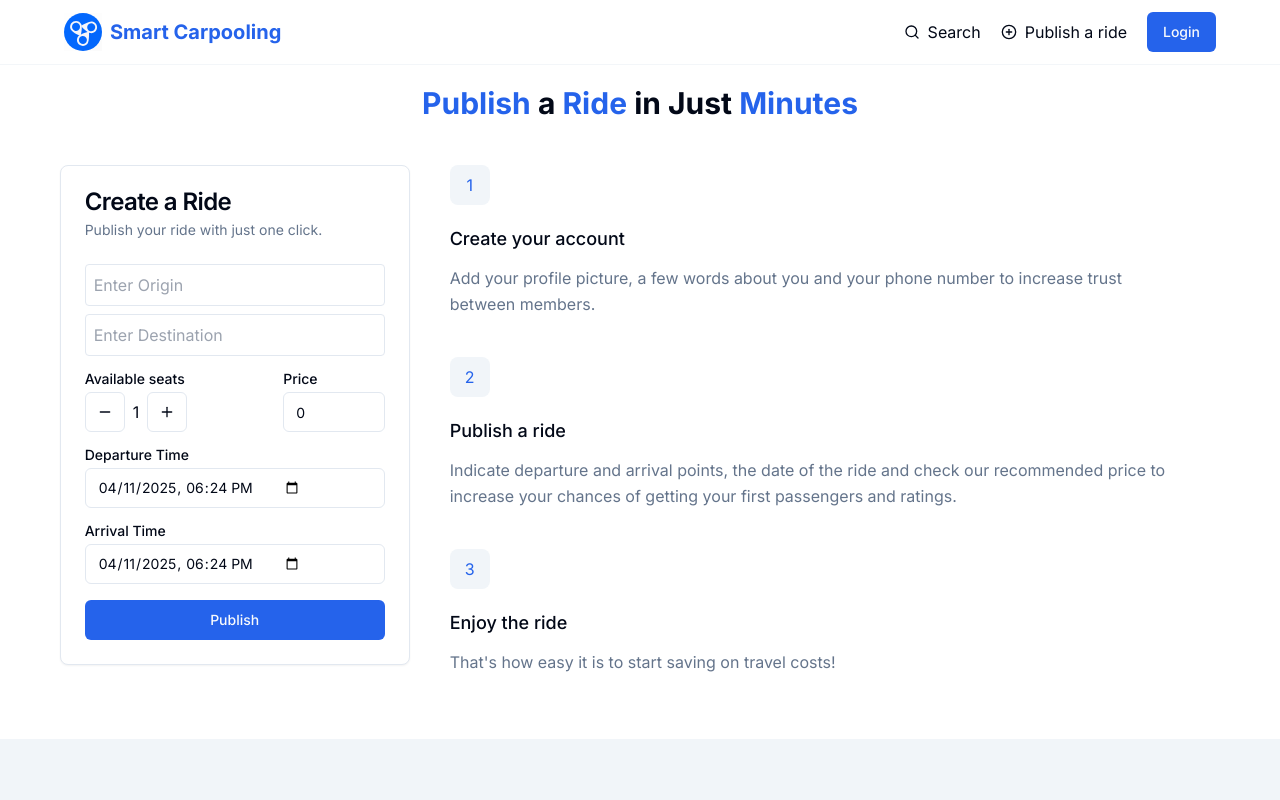
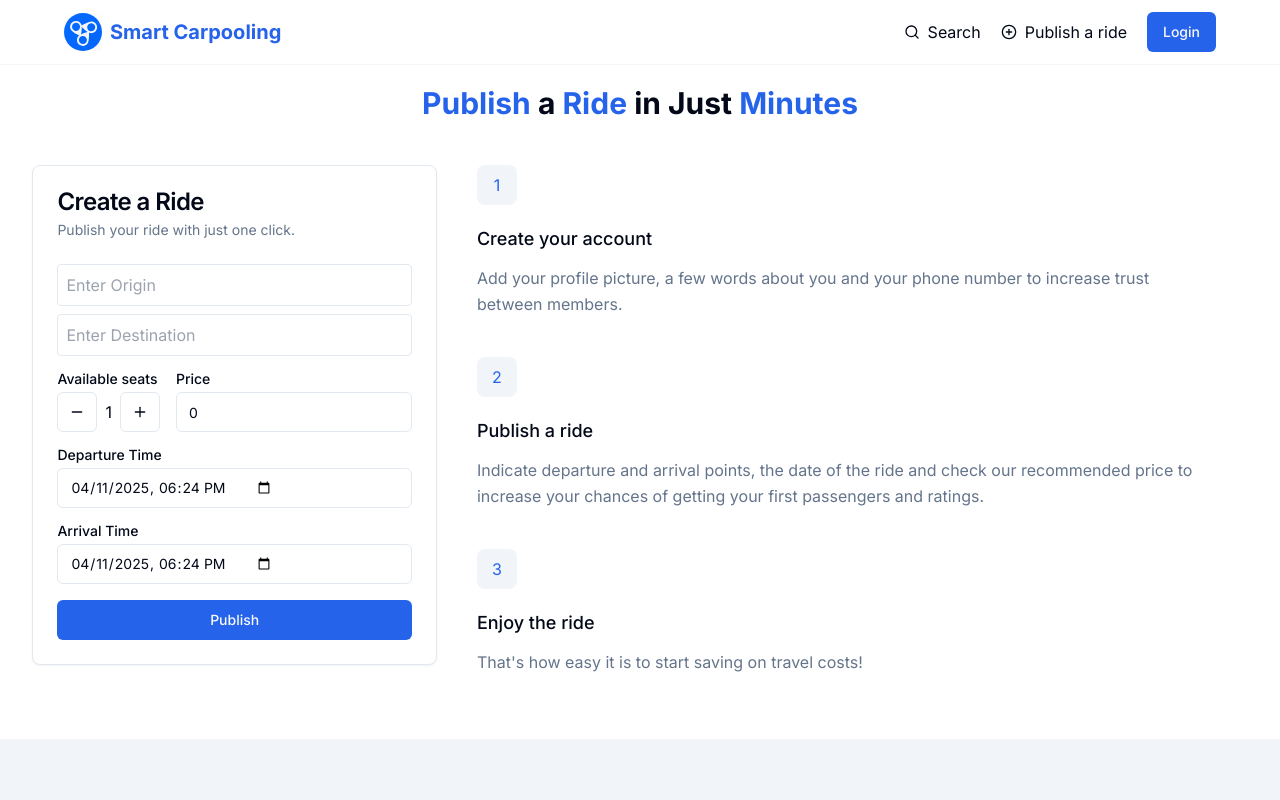
Before and after one commit to biradar-vilohith-patil/smart-Carpooling, a React (Vite) app in the folder client/: page /offer-seat in a window 1280 px wide. Shown: the top 800 px of the page. Built offline with nearby package versions, Linux system fonts and the light colour scheme.

Commit message:
Update PublishCard.jsx

```diff
--- a/client/src/components/PublishCard.jsx
+++ b/client/src/components/PublishCard.jsx
@@ -11,6 +11,7 @@ import { z } from "zod";
 import { Toaster } from "./ui/sonner";
 import { toast } from "sonner";
 import OSMAutocomplete from "@/components/OSMAutocomplete";
+import MapView from "@/components/MapView"; // 🗺️ ADD THIS
 
 const apiUri = import.meta.env.VITE_REACT_API_URI;
 
@@ -67,7 +68,7 @@ const PublishCard = () => {
   };
 
   return (
-    <Card className="w-[350px]">
+    <Card className="w-full max-w-md mx-auto">
       <CardHeader>
         <CardTitle>Create a Ride</CardTitle>
         <CardDescription>Publish your ride with just one click.</CardDescription>
@@ -83,7 +84,7 @@ const PublishCard = () => {
         <Form {...form}>
           <form onSubmit={form.handleSubmit(onSubmit)} className="grid w-full items-center gap-4">
 
-            <div className="flex gap-24">
+            <div className="flex gap-4">
               <FormField
                 control={form.control}
                 name="seat"
@@ -156,6 +157,16 @@ const PublishCard = () => {
             <Button type="submit">Publish</Button>
           </form>
         </Form>
+
+        {/* Show map preview */}
+        {origin && destination && (
+          <div className="mt-4">
+            <MapView
+              origin={[origin.lat, origin.lng]}
+              destination={[destination.lat, destination.lng]}
+            />
+          </div>
+        )}
       </CardContent>
       <Toaster />
     </Card>
```
